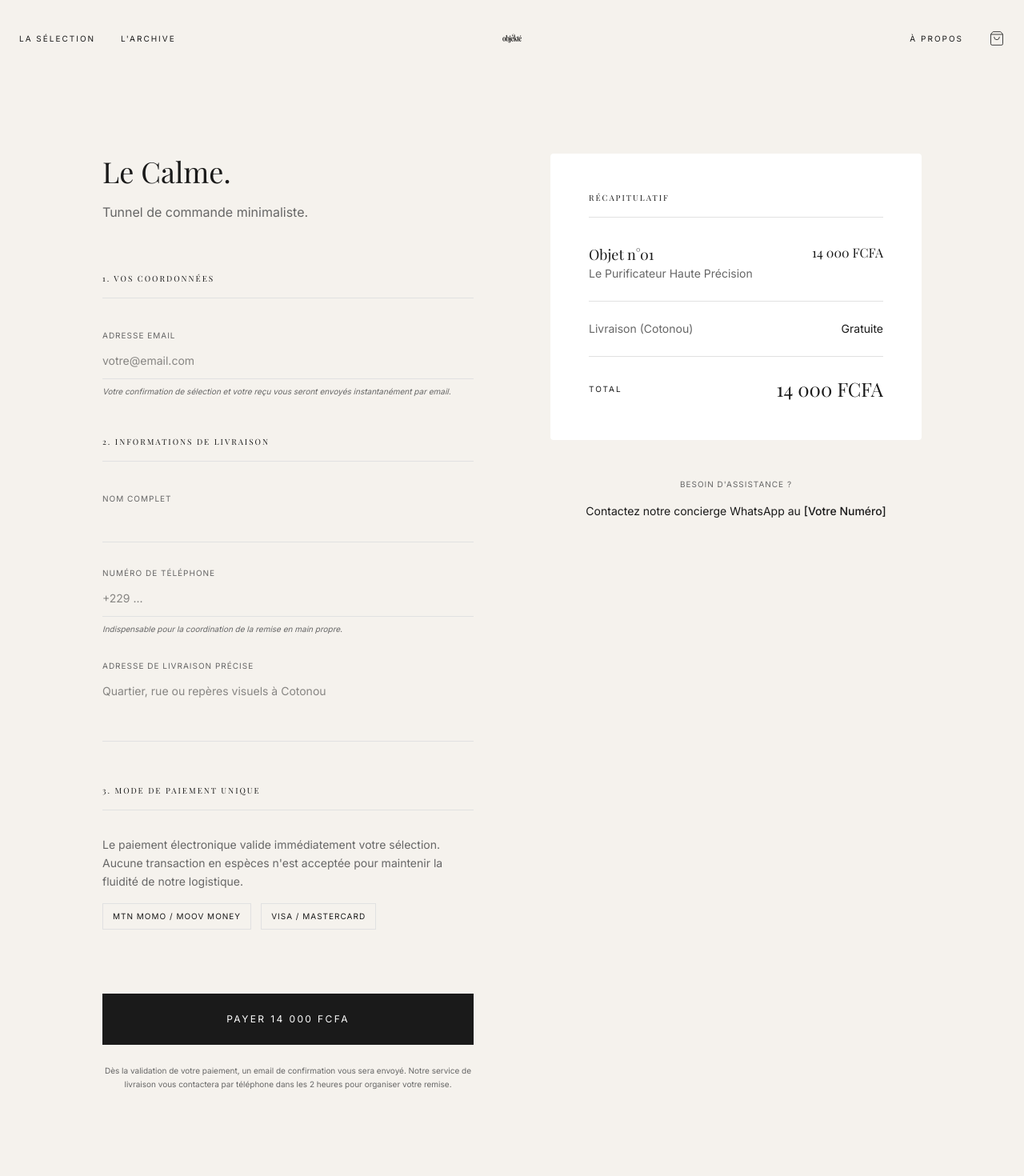
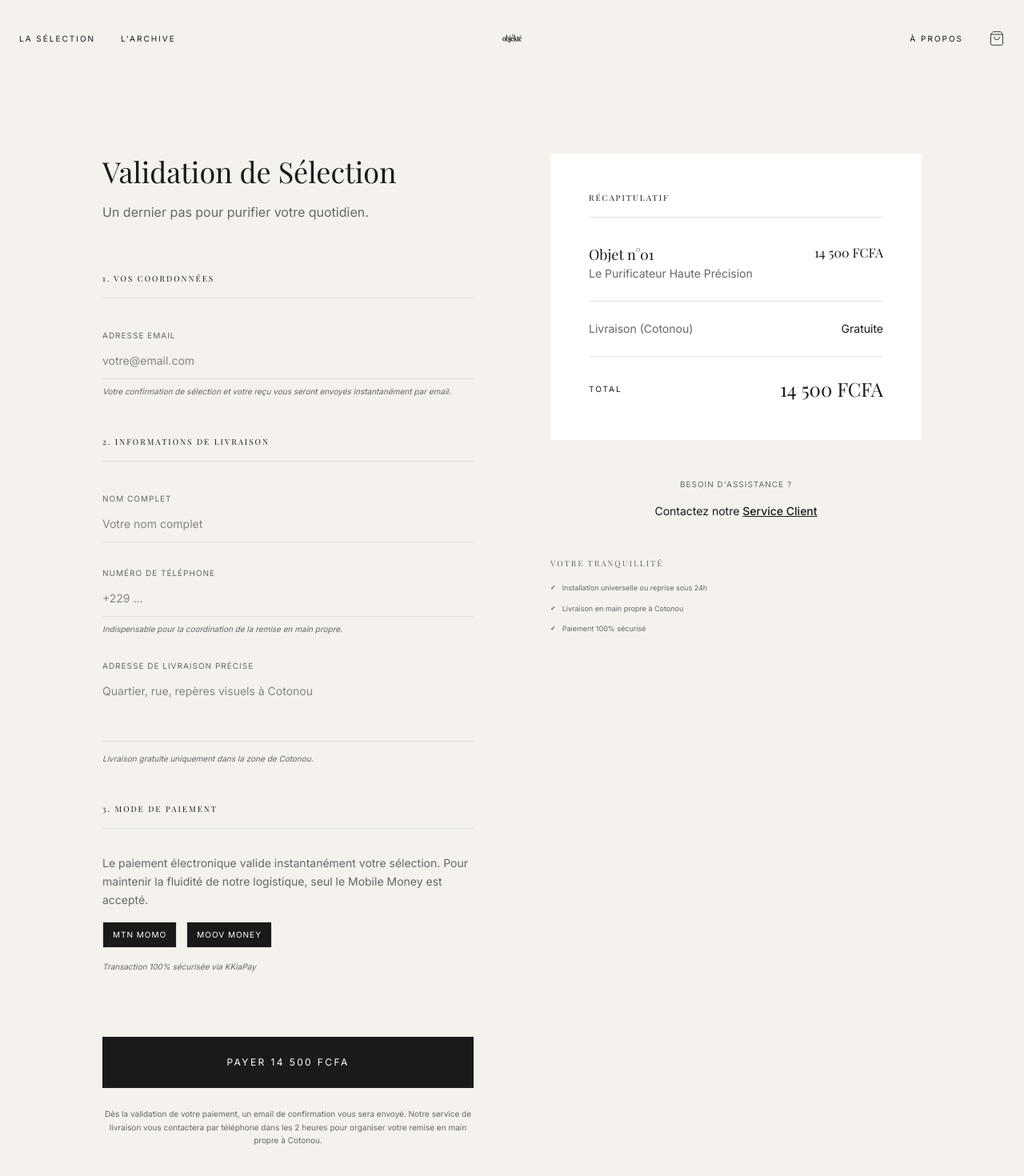
Before and after one commit to gemusic/objekte-site, a Next.js app: page /paiement in a window 1280 px wide. Shown: the top 1470 px of the page at 80% size. Built offline with nearby package versions, Linux system fonts and the light colour scheme; a web font is replaced by a local one.

Commit message:
Update page.tsx

```diff
--- a/app/paiement/page.tsx
+++ b/app/paiement/page.tsx
@@ -13,10 +13,65 @@ export default function CheckoutPage() {
     phone: "",
     address: "",
   });
+  const [isProcessing, setIsProcessing] = useState(false);
 
-  const handleSubmit = (e: React.FormEvent) => {
+  const handleSubmit = async (e: React.FormEvent) => {
     e.preventDefault();
-    router.push("/confirmation");
+    setIsProcessing(true);
+
+    try {
+      // 1. Envoyer les informations par email
+      await sendOrderEmail(formData);
+
+      // 2. Ouvrir le widget KKiaPay pour le paiement
+      openKkiapayWidget({
+        amount: "14500",
+        key: "8d810e82c04368c5d2c7592b1ac9d71095a51a05",
+        callback: `${window.location.origin}/confirmation`,
+        sandbox: false,
+        paymentmethod: "momo",
+        theme: "#1A1A1A",
+        position: "center",
+        name: formData.fullName,
+        email: formData.email,
+        phone: formData.phone,
+      });
+
+    } catch (error) {
+      console.error("Erreur lors du traitement:", error);
+      setIsProcessing(false);
+    }
+  };
+
+  const sendOrderEmail = async (data: typeof formData) => {
+    const emailData = {
+      subject: `NOUVELLE COMMANDE objekté - ${data.fullName}`,
+      content: `
+        NOUVELLE COMMANDE objekté
+        --------------------------
+        Client : ${data.fullName}
+        Email : ${data.email}
+        Téléphone : ${data.phone}
+        Adresse : ${data.address}
+
+        PRODUIT :
+        ---------
+        Objet n°01 - Le Purificateur Haute Précision
+        Prix : 14 500 FCFA
+
+        --------------------------
+        Action requise : Préparer la livraison et contacter le client.
+      `
+    };
+
+    // Envoi à l'API (remplace par ton endpoint)
+    const response = await fetch("/api/send-order-email", {
+      method: "POST",
+      headers: { "Content-Type": "application/json" },
+      body: JSON.stringify(emailData),
+    });
+
+    if (!response.ok) throw new Error("Erreur lors de l'envoi de l'email");
   };
 
   return (
@@ -29,8 +84,12 @@ export default function CheckoutPage() {
             {/* Form */}
             <div className="space-y-12 md:space-y-16 order-2 lg:order-1">
               <div>
-                <h1 className="text-3xl md:text-4xl font-playfair mb-4 leading-tight">Le Calme.</h1>
-                <p className="text-sm md:text-base text-muted-foreground">Tunnel de commande minimaliste.</p>
+                <h1 className="text-3xl md:text-4xl font-playfair mb-4 leading-tight">
+                  Validation de Sélection
+                </h1>
+                <p className="text-sm md:text-base text-muted-foreground">
+                  Un dernier pas pour purifier votre quotidien.
+                </p>
               </div>
 
               <form onSubmit={handleSubmit} className="space-y-10 md:space-y-12">
@@ -73,6 +132,7 @@ export default function CheckoutPage() {
                         required
                         type="text"
                         className="w-full bg-transparent border-b border-[#E1E1E1] py-3 text-sm focus:outline-none focus:border-[#1A1A1A] transition-colors"
+                        placeholder="Votre nom complet"
                         value={formData.fullName}
                         onChange={(e) => setFormData({ ...formData, fullName: e.target.value })}
                       />
@@ -101,10 +161,13 @@ export default function CheckoutPage() {
                         required
                         rows={3}
                         className="w-full bg-transparent border-b border-[#E1E1E1] py-3 text-sm focus:outline-none focus:border-[#1A1A1A] transition-colors resize-none"
-                        placeholder="Quartier, rue ou repères visuels à Cotonou"
+                        placeholder="Quartier, rue, repères visuels à Cotonou"
                         value={formData.address}
                         onChange={(e) => setFormData({ ...formData, address: e.target.value })}
                       />
+                      <p className="text-[9px] md:text-[10px] text-muted-foreground italic">
+                        Livraison gratuite uniquement dans la zone de Cotonou.
+                      </p>
                     </div>
                   </div>
                 </div>
@@ -112,32 +175,41 @@ export default function CheckoutPage() {
                 {/* 3. MODE DE PAIEMENT */}
                 <div className="space-y-6 md:space-y-8">
                   <h2 className="text-[10px] uppercase tracking-[0.2em] border-b border-[#E1E1E1] pb-4">
-                    3. Mode de Paiement Unique
+                    3. Mode de Paiement
                   </h2>
                   <div className="space-y-4">
                     <p className="text-xs md:text-sm text-muted-foreground leading-relaxed">
-                      Le paiement électronique valide immédiatement votre sélection. Aucune transaction en espèces n'est acceptée pour maintenir la fluidité de notre logistique.
+                      Le paiement électronique valide instantanément votre sélection.
+                      Pour maintenir la fluidité de notre logistique, seul le Mobile Money est accepté.
                     </p>
                     <div className="flex flex-wrap gap-3">
-                      <div className="px-3 py-2 border border-[#E1E1E1] text-[9px] md:text-[10px] uppercase tracking-[0.1em]">
-                        MTN MoMo / Moov Money
+                      <div className="px-3 py-2 border border-[#E1E1E1] text-[9px] md:text-[10px] uppercase tracking-[0.1em] bg-[#1A1A1A] text-white">
+                        MTN MoMo
                       </div>
-                      <div className="px-3 py-2 border border-[#E1E1E1] text-[9px] md:text-[10px] uppercase tracking-[0.1em]">
-                        Visa / Mastercard
+                      <div className="px-3 py-2 border border-[#E1E1E1] text-[9px] md:text-[10px] uppercase tracking-[0.1em] bg-[#1A1A1A] text-white">
+                        Moov Money
                       </div>
                     </div>
+                    <p className="text-[9px] md:text-[10px] text-muted-foreground italic">
+                      Transaction 100% sécurisée via KKiaPay
+                    </p>
                   </div>
                 </div>
 
                 <div className="pt-6 md:pt-8 space-y-6">
                   <button
                     type="submit"
-                    className="w-full bg-[#1A1A1A] text-white px-12 py-6 text-[10px] md:text-xs uppercase tracking-[0.2em] hover:bg-black transition-colors"
+                    disabled={isProcessing}
+                    className={`w-full bg-[#1A1A1A] text-white px-12 py-6 text-[10px] md:text-xs uppercase tracking-[0.2em] transition-colors ${
+                      isProcessing ? "opacity-50 cursor-not-allowed" : "hover:bg-black"
+                    }`}
                   >
-                    Payer 14 000 FCFA
+                    {isProcessing ? "Traitement en cours..." : "Payer 14 500 FCFA"}
                   </button>
                   <p className="text-center text-[9px] md:text-[10px] text-muted-foreground leading-relaxed">
-                    Dès la validation de votre paiement, un email de confirmation vous sera envoyé. Notre service de livraison vous contactera par téléphone dans les 2 heures pour organiser votre remise.
+                    Dès la validation de votre paiement, un email de confirmation vous sera envoyé.
+                    Notre service de livraison vous contactera par téléphone dans les 2 heures pour
+                    organiser votre remise en main propre à Cotonou.
                   </p>
                 </div>
               </form>
@@ -153,9 +225,11 @@ export default function CheckoutPage() {
                   <div className="flex justify-between items-start">
                     <div>
                       <p className="font-playfair text-base md:text-lg">Objet n°01</p>
-                      <p className="text-xs md:text-sm text-muted-foreground">Le Purificateur Haute Précision</p>
+                      <p className="text-xs md:text-sm text-muted-foreground">
+                        Le Purificateur Haute Précision
+                      </p>
                     </div>
-                    <p className="font-playfair">14 000 FCFA</p>
+                    <p className="font-playfair">14 500 FCFA</p>
                   </div>
                   <div className="flex justify-between items-center pt-6 border-t border-[#E1E1E1]">
                     <p className="text-xs md:text-sm text-muted-foreground">Livraison (Cotonou)</p>
@@ -163,7 +237,7 @@ export default function CheckoutPage() {
                   </div>
                   <div className="flex justify-between items-center pt-6 border-t border-[#E1E1E1]">
                     <p className="text-[10px] uppercase tracking-[0.2em]">Total</p>
-                    <p className="font-playfair text-xl md:text-2xl">14 000 FCFA</p>
+                    <p className="font-playfair text-xl md:text-2xl">14 500 FCFA</p>
                   </div>
                 </div>
               </div>
@@ -173,8 +247,43 @@ export default function CheckoutPage() {
                   Besoin d'assistance ?
                 </p>
                 <p className="text-xs md:text-sm">
-                  Contactez notre concierge WhatsApp au <span className="font-medium">[Votre Numéro]</span>
+                  Contactez notre{" "}
+                  <a
+                    href="https://wa.me/22996991128"
+                    target="_blank"
+                    rel="noopener noreferrer"
+                    className="font-medium underline hover:opacity-60 transition-opacity"
+                  >
+                    Service Client
+                  </a>
                 </p>
+              </div>
+
+              {/* Garanties */}
+              <div className="space-y-4">
+                <h3 className="text-[10px] uppercase tracking-[0.2em] text-muted-foreground">
+                  Votre Tranquillité
+                </h3>
+                <div className="space-y-3">
+                  <div className="flex items-start gap-2">
+                    <span className="text-[8px]">✓</span>
+                    <p className="text-[9px] text-muted-foreground">
+                      Installation universelle ou reprise sous 24h
+                    </p>
+                  </div>
+                  <div className="flex items-start gap-2">
+                    <span className="text-[8px]">✓</span>
+                    <p className="text-[9px] text-muted-foreground">
+                      Livraison en main propre à Cotonou
+                    </p>
+                  </div>
+                  <div className="flex items-start gap-2">
+                    <span className="text-[8px]">✓</span>
+                    <p className="text-[9px] text-muted-foreground">
+                      Paiement 100% sécurisé
+                    </p>
+                  </div>
+                </div>
               </div>
             </div>
           </div>
```
